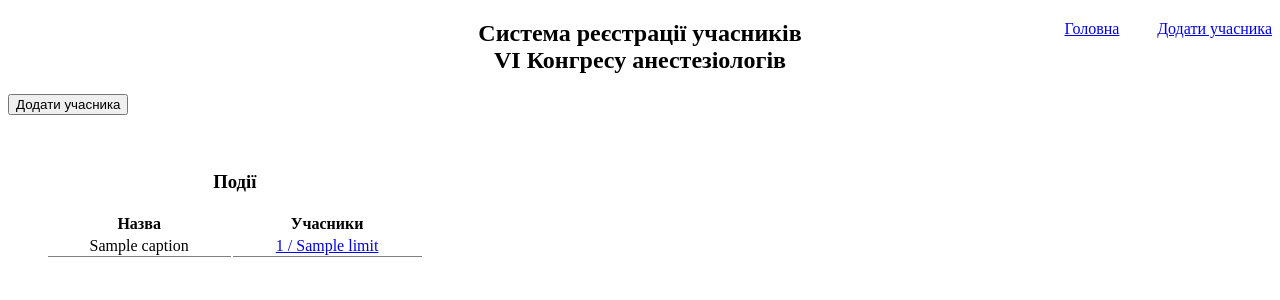
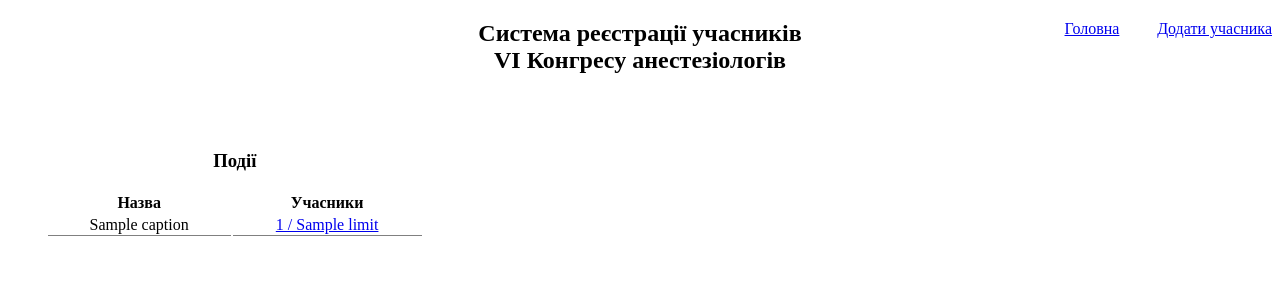
Before and after one commit to orestv/congress_attendees, a Flask app: template templates/dashboard.html in a window 1280 px wide. Shown: the top 300 px of the page. Run offline with Flask 2, Linux system fonts and the light colour scheme; the template is opened without the code that fills it: most values are stand-ins (such as "Sample title", 1, 10 or a date in 2020).

Commit message:
Removed unnecessary link from dashboard

```diff
--- a/templates/dashboard.html
+++ b/templates/dashboard.html
@@ -12,19 +12,6 @@
 {% endblock %}
 
 {% block content %}
-	<div>
-		<input type="button" id="btnShowAttendeeEditor" value="Додати учасника">
-
-		<div id="attendeeEditorContainer">
-			<input type="button" id="btnHideAttendeeEditor" value="Сховати">
-
-			{% include "attendee_editor.html" %}
-
-			<input type="button" id="btnAddAttendee" value="Додати">
-		</div>
-
-	</div>
-	<div style="clear:both"></div>
 	<div id="dvEvents" style="float: left;">
 		<table class="dashboardTable">
 			<caption><h3>Події</h3></caption>
```
